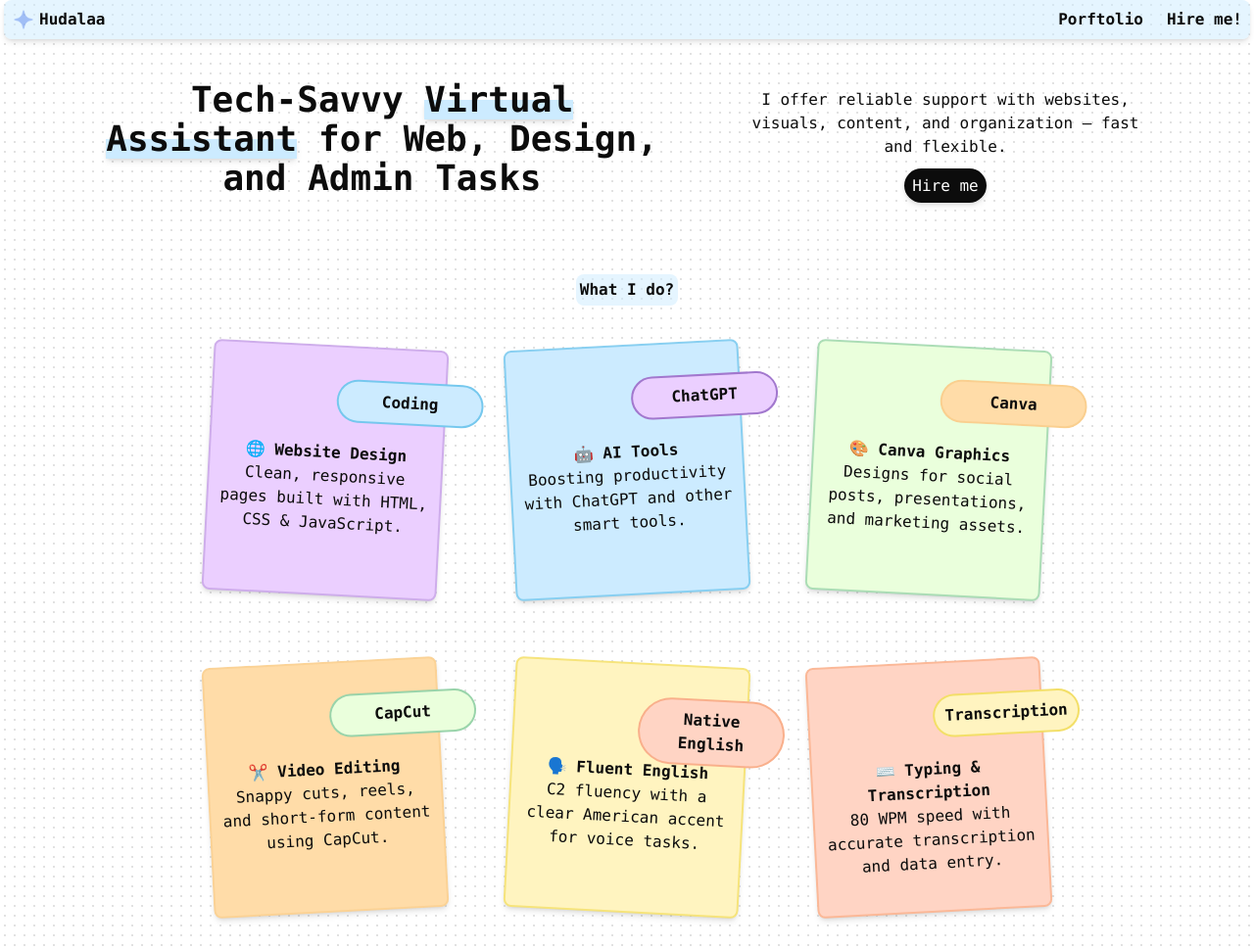
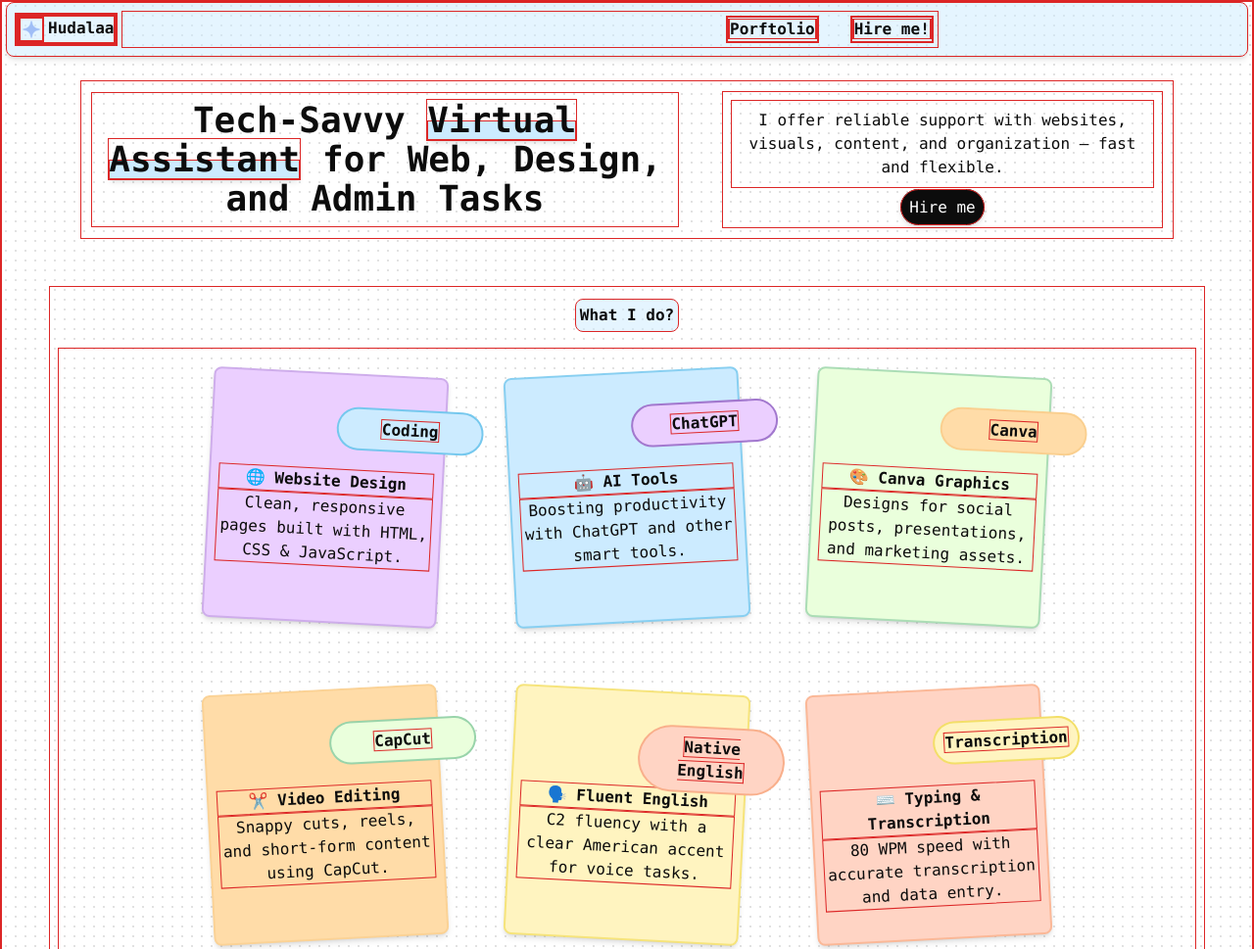
Before and after one commit to hudalaa/hudalaa.github.io, a website: page docs/index.html in a window 1280 px wide. Shown: the top 969 px of the page at 98% size. Drawn offline with Linux system fonts and the light colour scheme.

Commit message:
removing flexwrap and justify between form nav classes they are not necssary

```diff
--- a/docs/index.html
+++ b/docs/index.html
@@ -9,7 +9,7 @@
 <body class="text-[#0c0c0c] font-mono min-h-screen bg-[radial-gradient(circle,_#ccc_0.5px,_transparent_1px)] bg-[length:10px_10px] ">
 
   <!-- top navigation -->
-  <nav class="bg-Plbleu/50 m-1 mb-6 mt-0 flex flex-wrap items-center justify-between gap-2 rounded-lg p-2 font-bold shadow-md">
+  <nav class="bg-Plbleu/50 m-1 mb-6 mt-0 flex items-center gap-1 rounded-lg p-2 font-bold shadow-md">
     <!-- Left side: Hudalaa -->
     <ul class="">
       <li>
@@ -20,22 +20,23 @@
     </ul>
     <!-- Right side: Portfolio/Hire me!  -->
      <div class="flex w-2/3 flex-wrap items-center justify-around md:justify-end md:gap-6 ">
-    <ul class="">
+    <ul class="m-1">
       <li>
         <a href="#Portfolio">
           <span>Porftolio</span>
         </a>
       </li>
     </ul>
-    <ul class="">
+    <ul class="m-1">
       <li>
         <a href="#hireme">
           <span>Hire me!</span>
         </a>
       </li>
     </ul>
+  </div>
   </nav>
-</div>
+
 
 
 
--- a/src/input.css
+++ b/src/input.css
@@ -3,33 +3,6 @@
 @tailwind utilities;
 
 
-/* * {
+* {
     @apply border border-red-600;
-  } */
-
-  /* <!-- top navigation -->
-  <nav class="bg-Plbleu/50 m-1 mb-6 mt-0 flex flex-wrap items-center justify-between gap-2 rounded-lg p-2 font-bold shadow-md">
-    <!-- Left side: Hudalaa -->
-    <ul class="flex flex-1 justify-center sm:w-auto sm:justify-start">
-      <li>
-        <a href="#home" class="flex flex-row items-center gap-1">
-         <span class="flex flex-row gap-1"><span><img src="Media/sparkle.png" alt="" class="w-6 h-6"></span class="">Hudalaa</span>
-        </a>
-      </li>
-    </ul>
-    <!-- Right side: Portfolio/Hire me!  -->
-    <ul class="flex flex-1 justify-center sm:w-auto sm:justify-end">
-      <li>
-        <a href="#Portfolio" class="flex flex-row items-center gap-1">
-          <span>Porftolio</span>
-        </a>
-      </li>
-    </ul>
-    <ul class="flex flex-1 justify-center sm:w-auto sm:justify-end">
-      <li>
-        <a href="#hireme" class="flex flex-row items-center gap-1">
-          <span>Hire me!</span>
-        </a>
-      </li>
-    </ul>
-  </nav> */
+  }
```
Also changed, not shown: docs/output.css.
